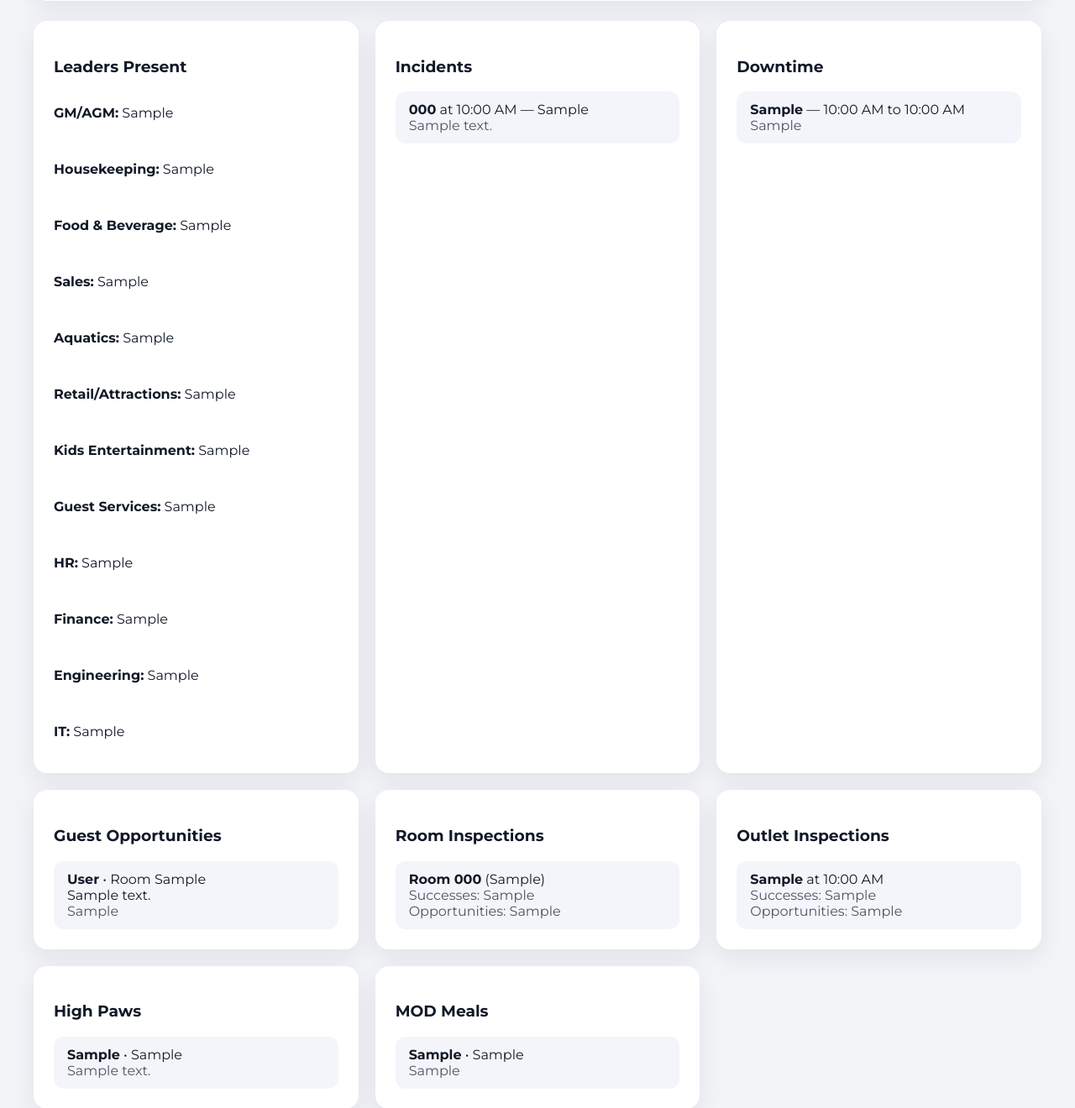
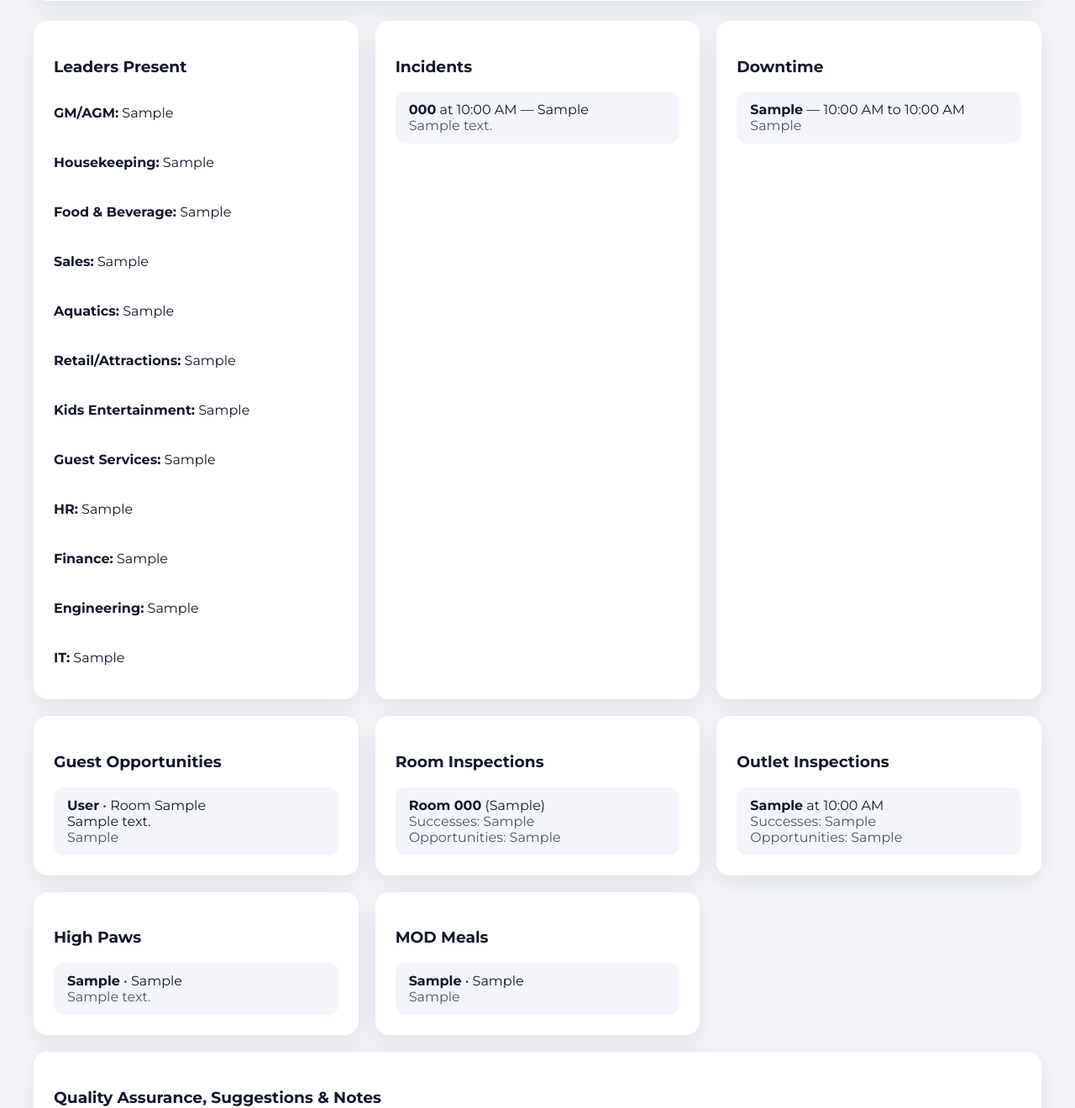
Before and after one commit to techentum/mod_report, a Flask app: page /report/1 in a window 1280 px wide. Shown: the part 441-1761 px from the top of the page at 84% size. Run offline with Flask 3, Linux system fonts and the light colour scheme; a user stored in the database is signed in; tables that the repository leaves empty hold one stand-in row (values such as "Sample post").

Commit message:
Tighten leaders list spacing

```diff
--- a/app/static/styles.css
+++ b/app/static/styles.css
@@ -211,6 +211,10 @@ textarea {
   grid-template-columns: repeat(auto-fit, minmax(220px, 1fr));
 }
 
+.leaders-grid {
+  gap: 8px 16px;
+}
+
 .full-span {
   grid-column: 1 / -1;
 }
--- a/app/templates/report.html
+++ b/app/templates/report.html
@@ -32,7 +32,7 @@
   <div class="report-grid">
     <section class="card">
       <h3>Leaders Present</h3>
-      <div class="grid three">
+      <div class="grid three leaders-grid">
         <p><strong>GM/AGM:</strong> {{ shift.gm_agm or "-" }}</p>
         <p><strong>Housekeeping:</strong> {{ shift.housekeeping or "-" }}</p>
         <p><strong>Food &amp; Beverage:</strong> {{ shift.food_beverage or "-" }}</p>
```
